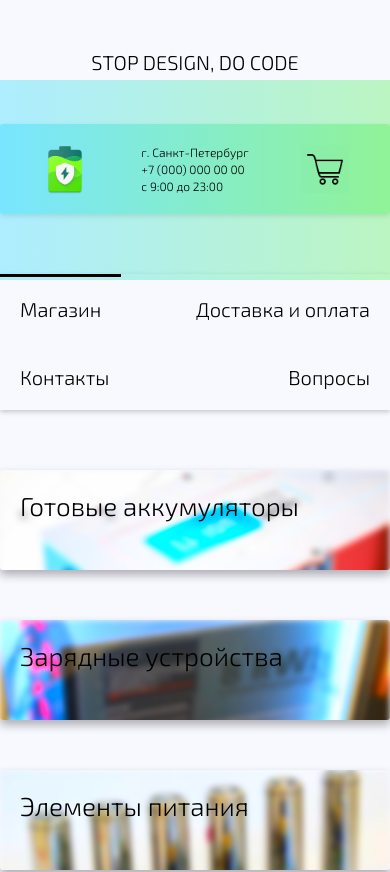
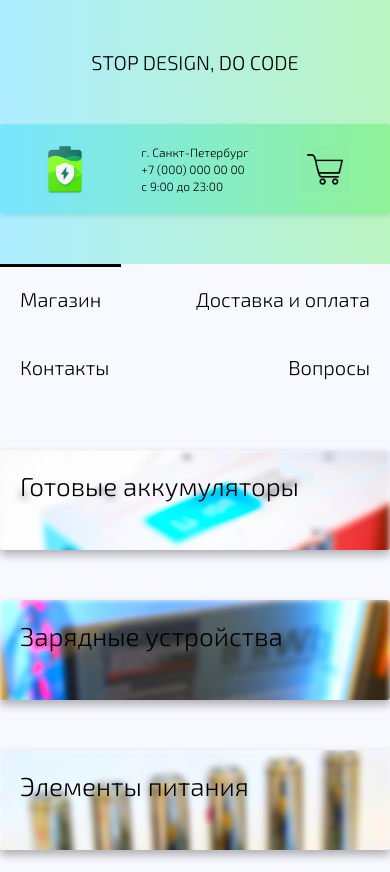
Before and after one commit to mpakunderscore/shop, a website: page web/index.html in a window 390 px wide. Shown: the top 872 px of the page. Drawn offline with Linux system fonts and the light colour scheme; no server answers.

Commit message:
Design fix

```diff
--- a/web/css/index.css
+++ b/web/css/index.css
@@ -42,7 +42,8 @@ a:hover {
     padding: 20px 40px;
     box-sizing: border-box;
 
-    margin-top: 50px;;
+    margin-top: 50px;
+    margin-bottom: 50px;
 
     font-size: 16px;
     width: 100%;
@@ -80,6 +81,7 @@ header {
     display: flex;
     flex-direction: row;
     margin: 50px;
+    margin-top: 0;
     /*padding: 0 20px;*/
 
     font-size: var(--font-size-big);
@@ -91,7 +93,7 @@ header {
 
 
     /*border-radius: 3px;*/
-    box-shadow: 0 2px 5px rgba(0, 0, 0, 0.2);
+    /*box-shadow: inset 0 2px 5px rgba(0, 0, 0, 0.2);*/
 }
 
 header > div {
@@ -121,12 +123,17 @@ header > div.active {
 
 #back {
 
-    position: absolute;
+    /*position: absolute;*/
     width: 100%;
 
+    display: flex;
+    flex-direction: column;
+    align-items: center;
+    /*justify-content: center;*/
+
     /*TODO*/
-    height: 205px;
-    top: 80px;
+    /*height: 205px;*/
+    /*top: 80px;*/
 
     /*background-color: red;*/
     background: linear-gradient(90deg, rgba(2,0,36,0.3) 0%, rgba(0,212,255,0.3) 0%, rgba(46, 238, 53, 0.3) 100%);
--- a/web/css/media.css
+++ b/web/css/media.css
@@ -22,7 +22,7 @@
     header {
 
         width: 100%;
-        margin: 60px;
+        /*margin: 60px;*/
         /*padding-left: 50px;*/
         /*overflow: hidden;*/
         overflow-y: auto;
@@ -66,6 +66,6 @@
         max-height: 140px;
     }
     #back {
-        height: 200px;
+        /*height: 200px;*/
     }
 }
--- a/web/index.html
+++ b/web/index.html
@@ -36,6 +36,8 @@
             <!--<div>ZH</div>-->
         <!--</div>-->
 
+        <div id="back">
+
             <div id="title" style="padding-top: 50px; font-size: 48px">STOP DESIGN, DO CODE</div>
 
             <div id="top">
@@ -55,6 +57,8 @@
                 </div>
             </div>
 
+        </div>
+
         <header>
             <div class="active">Магазин</div>
             <div>Доставка и оплата</div>
@@ -62,9 +66,6 @@
             <!--<div>About</div>-->
             <div>Вопросы</div>
         </header>
-
-        <div id="back">
-        </div>
 
         <main>
 
```
Lines whose indentation alone changed are shown as unchanged.
